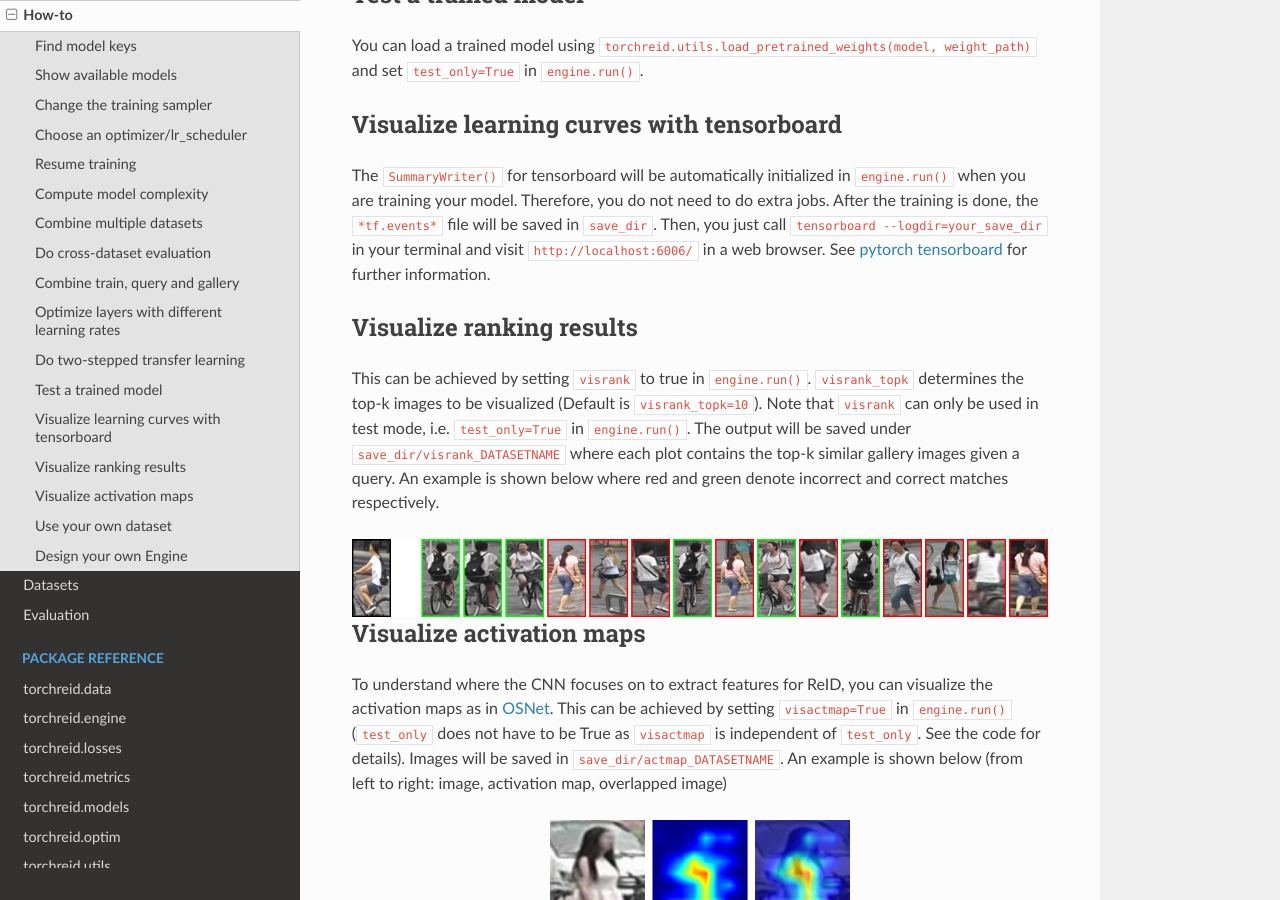
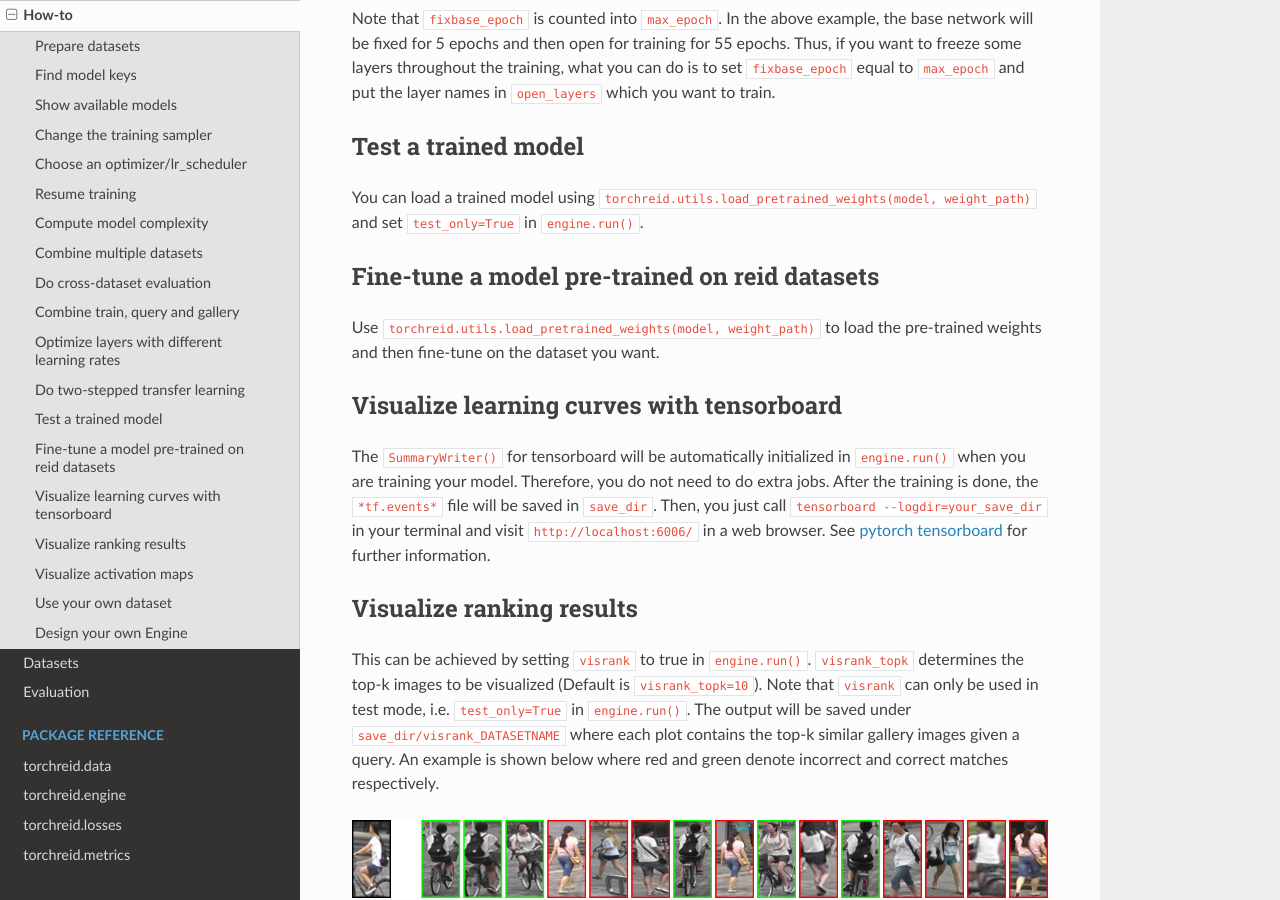
Before and after one commit to KaiyangZhou/deep-person-reid, a Sphinx documentation site: the page built from docs/user_guide.rst, in a window 1280 px wide and 900 px high, scrolled down 4649 px. Built offline with Sphinx 7.4.7 and the Read the Docs theme 2.0.0, drawn with Linux system fonts in a browser that asks for light colours; pages that are not in the unit, such as notebooks, are missing from menus; some of the changed text lies outside the part shown.

Commit message:
update docs

```diff
--- a/docs/datasets.rst
+++ b/docs/datasets.rst
@@ -1,3 +1,5 @@
+.. _datasets:
+
 Datasets
 =========
 
--- a/docs/user_guide.rst
+++ b/docs/user_guide.rst
@@ -3,6 +3,11 @@
 
 .. contents::
    :local:
+
+
+Prepare datasets
+-----------------
+See :ref:`datasets`.
 
 
 Find model keys
@@ -196,6 +201,11 @@
 You can load a trained model using :code:`torchreid.utils.load_pretrained_weights(model, weight_path)` and set ``test_only=True`` in ``engine.run()``.
 
 
+Fine-tune a model pre-trained on reid datasets
+-----------------------------------------------
+Use :code:`torchreid.utils.load_pretrained_weights(model, weight_path)` to load the pre-trained weights and then fine-tune on the dataset you want.
+
+
 Visualize learning curves with tensorboard
 --------------------------------------------
 The ``SummaryWriter()`` for tensorboard will be automatically initialized in ``engine.run()`` when you are training your model. Therefore, you do not need to do extra jobs. After the training is done, the ``*tf.events*`` file will be saved in ``save_dir``. Then, you just call ``tensorboard --logdir=your_save_dir`` in your terminal and visit ``http://localhost:6006/`` in a web browser. See `pytorch tensorboard <https://pytorch.org/docs/stable/tensorboard.html>`_ for further information.
```
